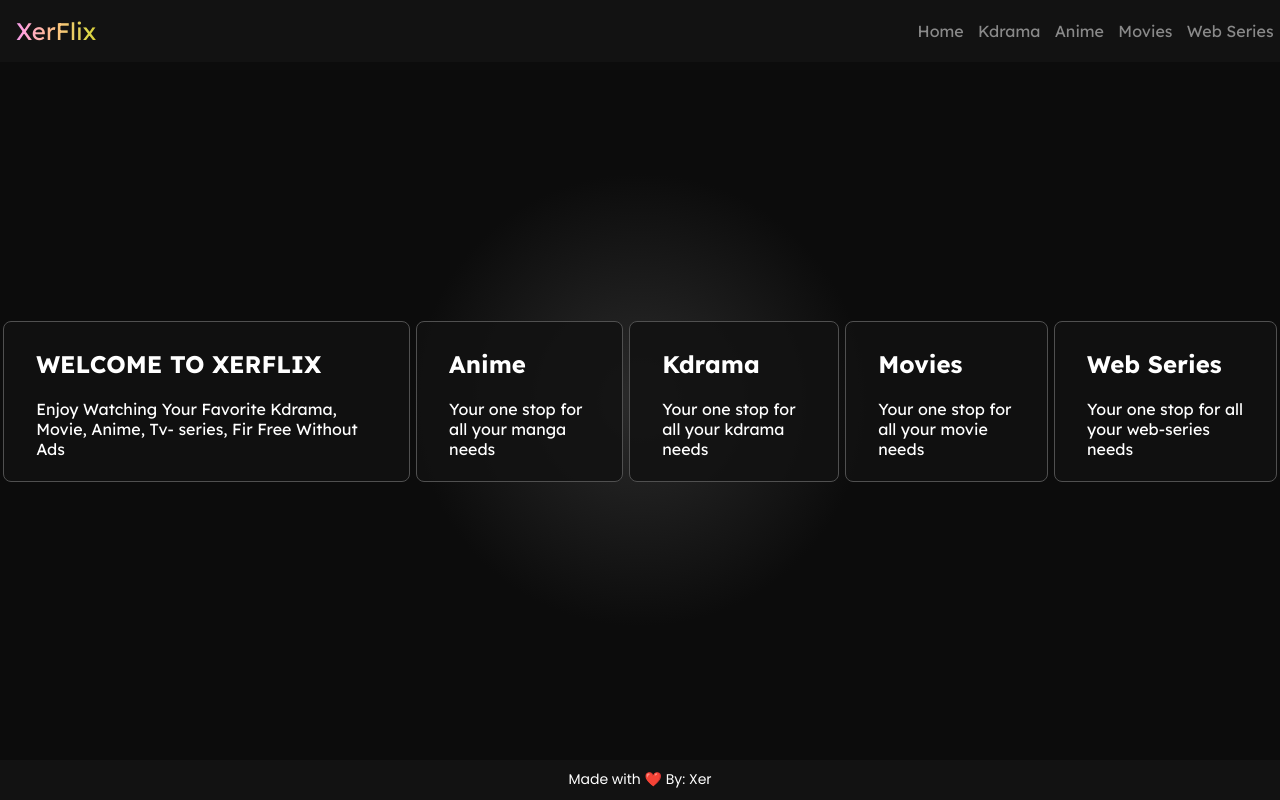
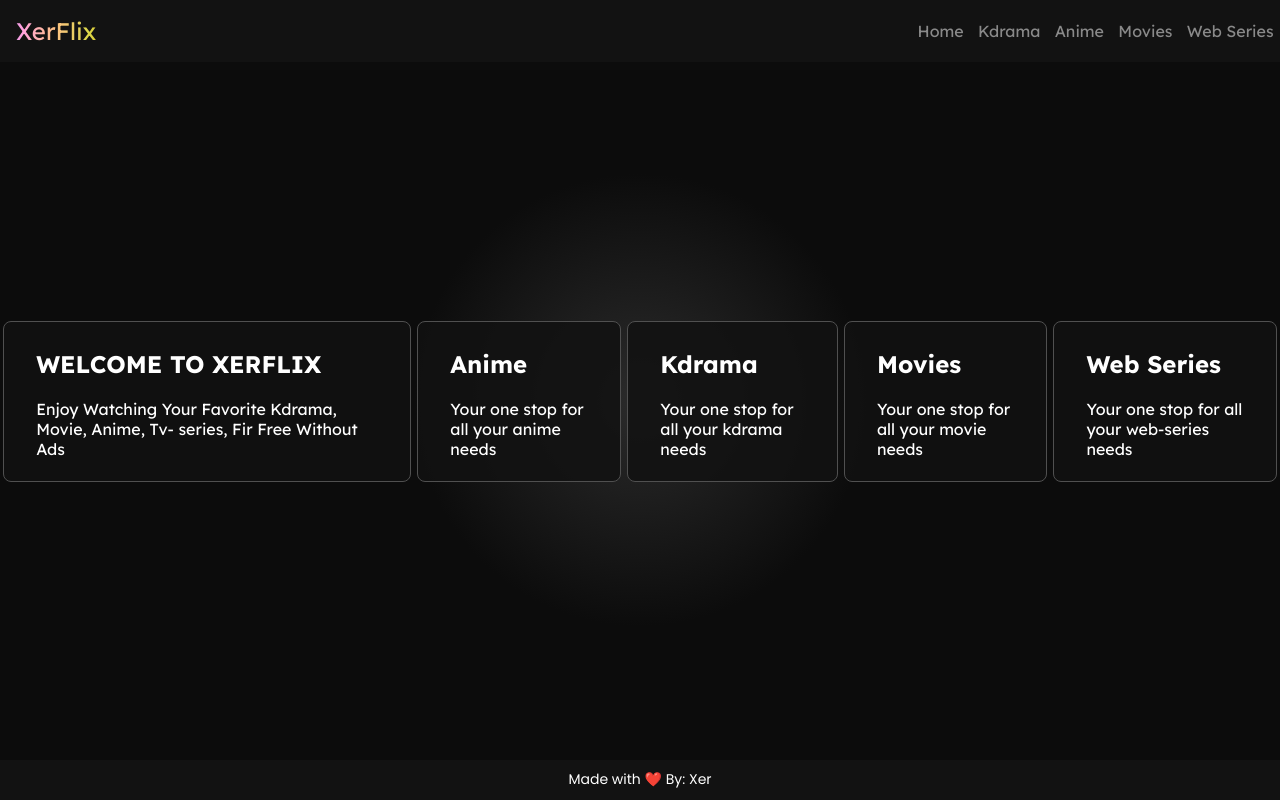
Before and after one commit to XerAnime/plo, a Next.js app: page / in a window 1280 px wide. Built offline with nearby package versions, Linux system fonts and the light colour scheme.

Commit message:
Update page.jsx

```diff
--- a/src/app/page.jsx
+++ b/src/app/page.jsx
@@ -17,11 +17,11 @@ export default async function Home() {
 					</Link>
 					<Link
 						href={"/anime"}
-						title="Click here to get redirected to the manga webpage"
+						title="Click here to get redirected to the anime webpage"
 					>
 						<div className={styles.manga}>
 							<h2>Anime</h2>
-							<p>Your one stop for all your manga needs</p>
+							<p>Your one stop for all your anime needs</p>
 						</div>
 					</Link>
 					<Link
```
